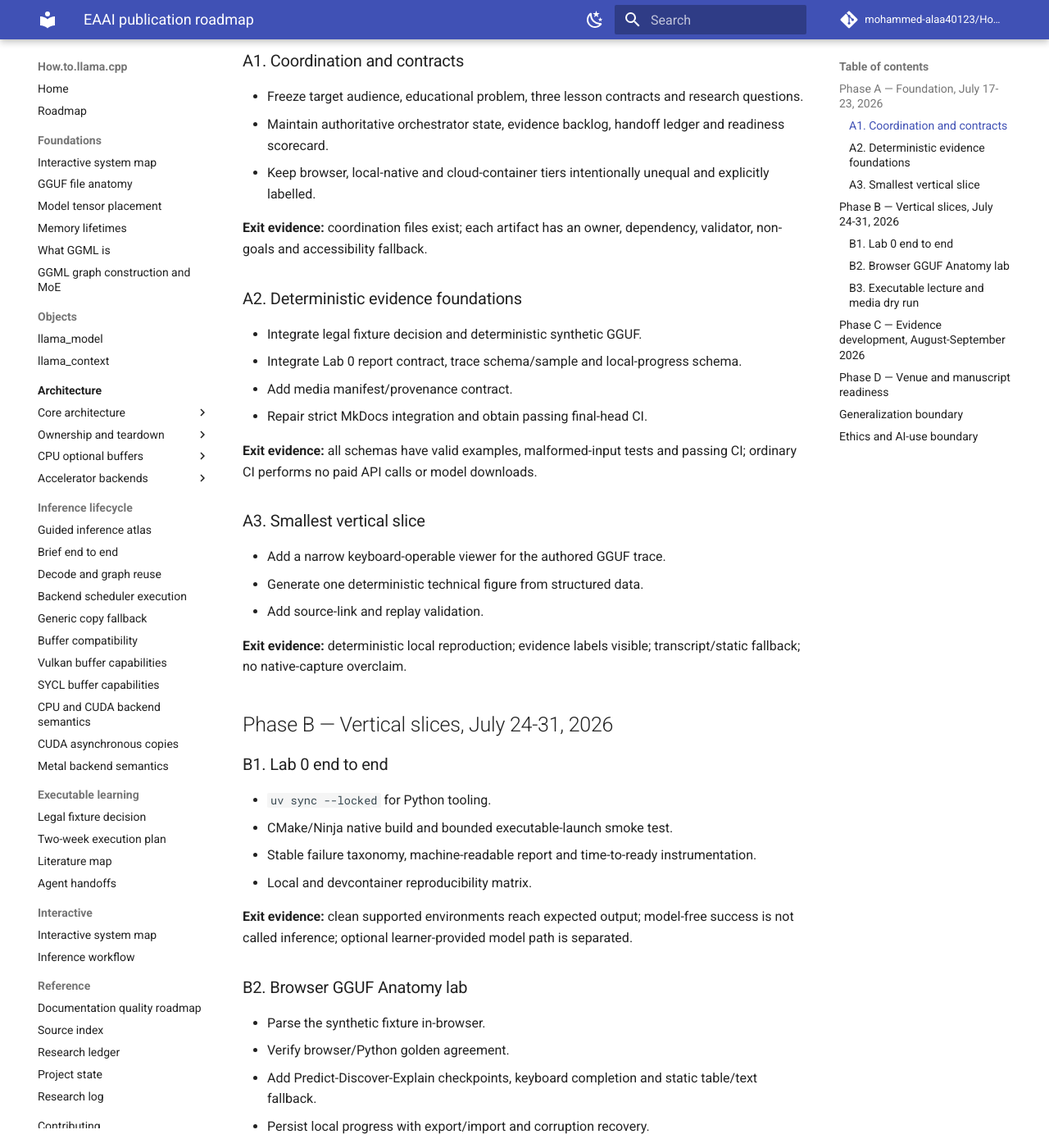
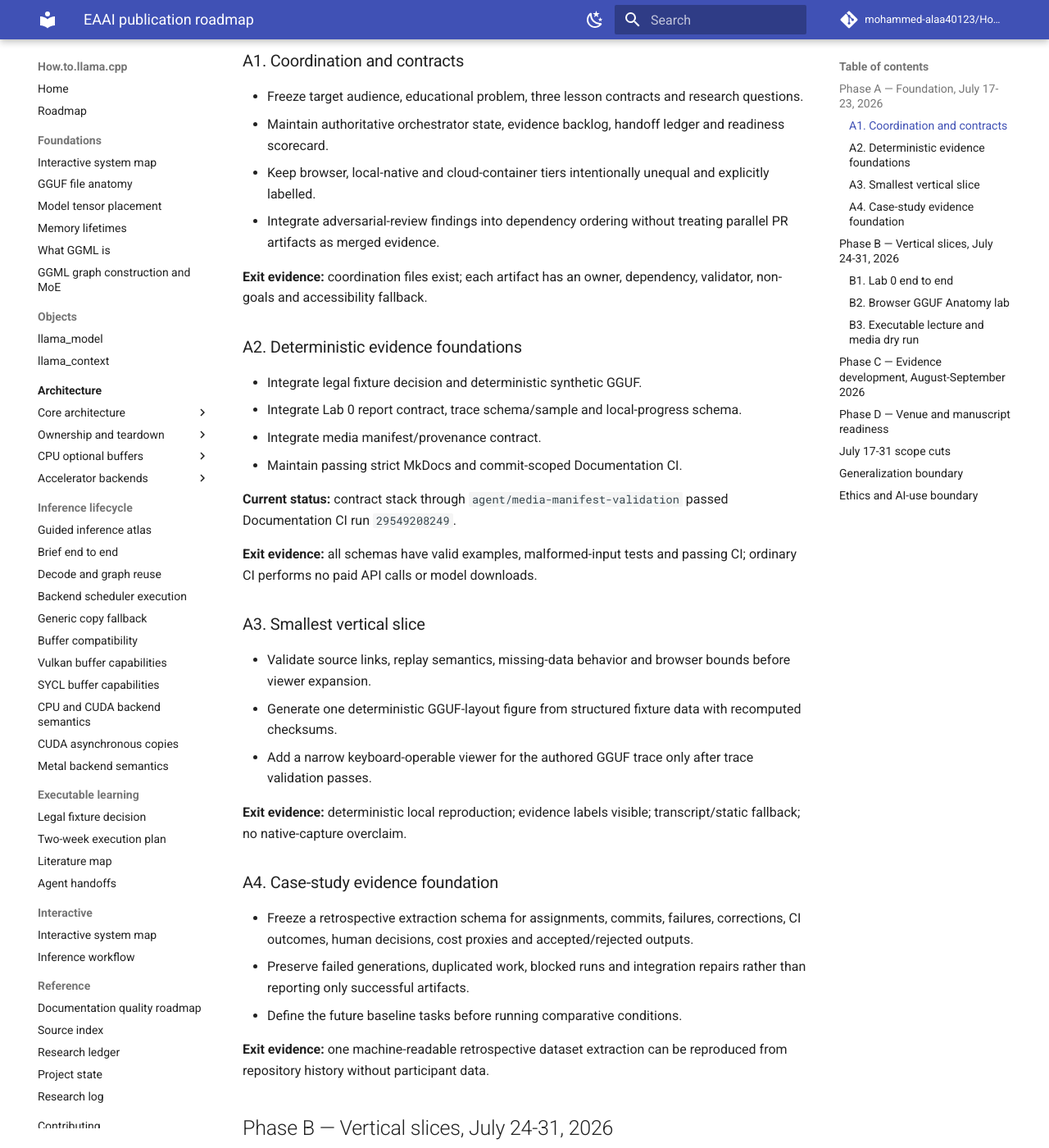
Before and after one commit to mohammed-alaa40123/How.to.llama.cpp, an MkDocs documentation site: the page built from docs/publication/eaai-roadmap.md, in a window 1280 px wide and 1400 px high, scrolled down 304 px. Shown: the whole window at 82% size. Built offline with MkDocs 1.6.1 and Material for MkDocs 9.7.7, drawn with Linux system fonts in a browser that asks for light colours; comment, search, counter and statistics services are not loaded; some of the changed text lies outside the part shown.

Commit message:
docs: tighten Week 1 EAAI roadmap gates

```diff
--- a/docs/publication/eaai-roadmap.md
+++ b/docs/publication/eaai-roadmap.md
@@ -11,6 +11,7 @@ This roadmap turns repository milestones into evidence gates for an EAAI experie
 - Freeze target audience, educational problem, three lesson contracts and research questions.
 - Maintain authoritative orchestrator state, evidence backlog, handoff ledger and readiness scorecard.
 - Keep browser, local-native and cloud-container tiers intentionally unequal and explicitly labelled.
+- Integrate adversarial-review findings into dependency ordering without treating parallel PR artifacts as merged evidence.
 
 **Exit evidence:** coordination files exist; each artifact has an owner, dependency, validator, non-goals and accessibility fallback.
 
@@ -18,18 +19,28 @@ This roadmap turns repository milestones into evidence gates for an EAAI experie
 
 - Integrate legal fixture decision and deterministic synthetic GGUF.
 - Integrate Lab 0 report contract, trace schema/sample and local-progress schema.
-- Add media manifest/provenance contract.
-- Repair strict MkDocs integration and obtain passing final-head CI.
+- Integrate media manifest/provenance contract.
+- Maintain passing strict MkDocs and commit-scoped Documentation CI.
+
+**Current status:** contract stack through `agent/media-manifest-validation` passed Documentation CI run `29549208249`.
 
 **Exit evidence:** all schemas have valid examples, malformed-input tests and passing CI; ordinary CI performs no paid API calls or model downloads.
 
 ### A3. Smallest vertical slice
 
-- Add a narrow keyboard-operable viewer for the authored GGUF trace.
-- Generate one deterministic technical figure from structured data.
-- Add source-link and replay validation.
+- Validate source links, replay semantics, missing-data behavior and browser bounds before viewer expansion.
+- Generate one deterministic GGUF-layout figure from structured fixture data with recomputed checksums.
+- Add a narrow keyboard-operable viewer for the authored GGUF trace only after trace validation passes.
 
 **Exit evidence:** deterministic local reproduction; evidence labels visible; transcript/static fallback; no native-capture overclaim.
+
+### A4. Case-study evidence foundation
+
+- Freeze a retrospective extraction schema for assignments, commits, failures, corrections, CI outcomes, human decisions, cost proxies and accepted/rejected outputs.
+- Preserve failed generations, duplicated work, blocked runs and integration repairs rather than reporting only successful artifacts.
+- Define the future baseline tasks before running comparative conditions.
+
+**Exit evidence:** one machine-readable retrospective dataset extraction can be reproduced from repository history without participant data.
 
 ## Phase B — Vertical slices, July 24-31, 2026
 
@@ -53,7 +64,7 @@ This roadmap turns repository milestones into evidence gates for an EAAI experie
 
 ### B3. Executable lecture and media dry run
 
-- Connect viewer to one real or faithfully captured bounded path after authored-trace validation.
+- Connect viewer to one real or faithfully captured bounded path only after authored-trace validation and accessible viewer behavior are established.
 - Validate source links, evidence kinds, replay, size bounds and missing fields.
 - Run deterministic figure/media manifest pipeline; optional AI media only with credentials, caching, provenance and human approval.
 
@@ -76,6 +87,13 @@ This roadmap turns repository milestones into evidence gates for an EAAI experie
 - Resolve fatal and major adversarial-review concerns.
 - Activate Paper Integrator only after the gate in `orchestrator-state.md` is met.
 
+## July 17-31 scope cuts
+
+- Optional generated image, narration and video samples are noncritical.
+- Hosted/authenticated progress synchronization is out of scope.
+- Codespaces polish must not displace one reproducible devcontainer and local-native path.
+- Native trace instrumentation must not precede source-link, replay, keyboard and static-fallback validation.
+
 ## Generalization boundary
 
 The artifact is llama.cpp/GGML-specific. The potentially generalizable contribution is the method: source-pinned executable explanations, evidence-labelled traces, deterministic validators, local-first learner state and human-supervised repository agents. Generalization beyond this codebase must be argued from replicated tasks or explicitly presented as a design hypothesis.
```
Also changed, not shown: other parts of docs/publication/eaai-roadmap.md (+1 -1 lines).
